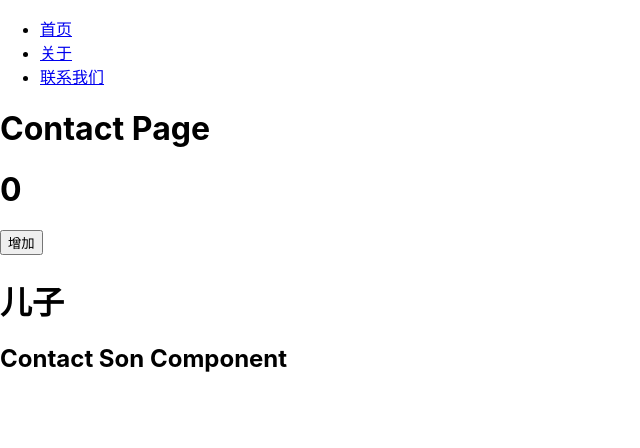
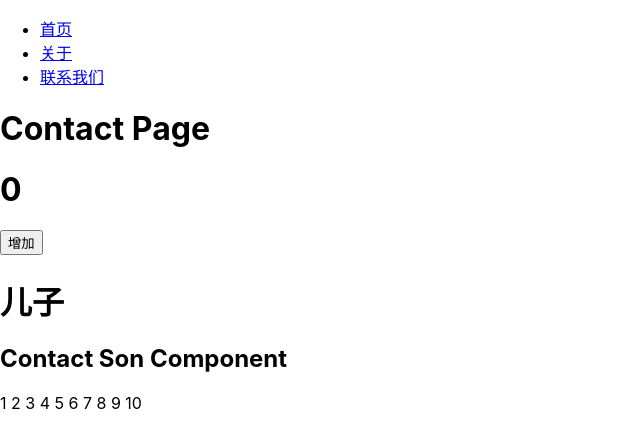
Before and after one commit to wangchengcheng1/react_router_practice, a React (Create React App) app: page /contact in a window 1280 px wide. Shown: the top 448 px of the page, without its empty margins (0-640 px from the left). Built offline with nearby package versions, Linux system fonts and the light colour scheme.

Commit message:
破坏掉memo效果的场景

```diff
--- a/src/pages/Contact/Contact.tsx
+++ b/src/pages/Contact/Contact.tsx
@@ -12,13 +12,15 @@ const Contact: React.FC = () => {
   }, []);
 
   const [count, setCount] = useState(0);
+  const arr=[1,2,3,4,5,6,7,8,9,10]
   return (
     <div>
       <h1>Contact Page</h1>
       <h1>{count}</h1>
       <button onClick={() => setCount(count + 1)}>增加</button>
       <h1>儿子</h1>
-      <ContactSon />
+      {/* 每次传递过去都是新地址值，所以会重新渲染 */}
+      <ContactSon arr={arr}/>
     </div>
   );
 };
--- a/src/pages/Contact/ContactSon/ContactSon.tsx
+++ b/src/pages/Contact/ContactSon/ContactSon.tsx
@@ -1,20 +1,29 @@
 import React, { memo, useEffect } from 'react';
 
-const ContactSon = memo(() => {
-    console.log('ContactSon 组件渲染');  // 添加渲染日志
+interface ContactSonProps {
+  arr: number[];
+}
+
+const ContactSon = memo(({ arr }: ContactSonProps) => {
+  console.log('ContactSon 组件渲染');
 
   useEffect(() => {
-      console.log('ContactSon 组件挂载');  // 添加挂载日志
+    console.log('ContactSon 组件挂载');
     return () => {
-        console.log('ContactSon 组件卸载');  // 添加卸载日志
+      console.log('ContactSon 组件卸载');
     };
   }, []);
 
   return (
     <div>
       <h2>Contact Son Component</h2>
+      <div>
+        {arr.map((item) => (
+          <span key={item}>{item} </span>
+        ))}
+      </div>
     </div>
   );
-  })
+});
 
 export default ContactSon;
```
Lines whose indentation alone changed are shown as unchanged.
